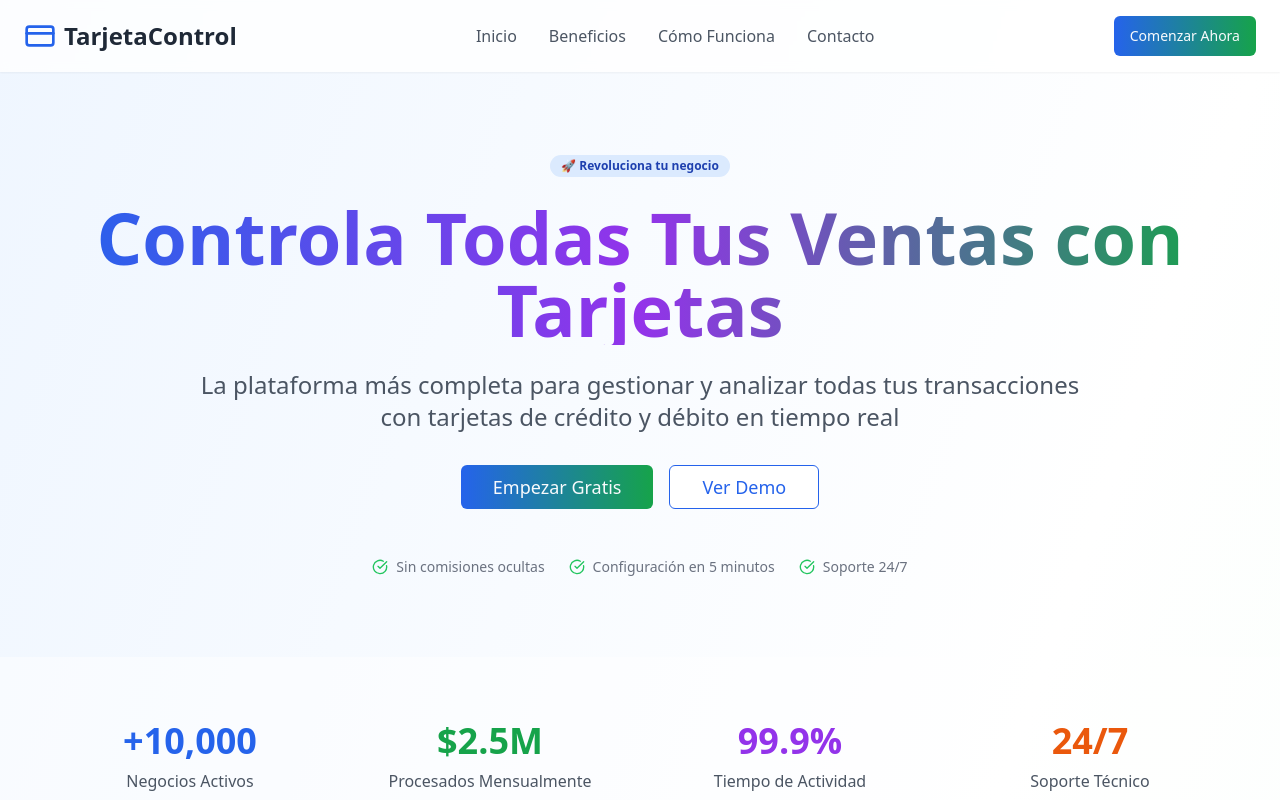
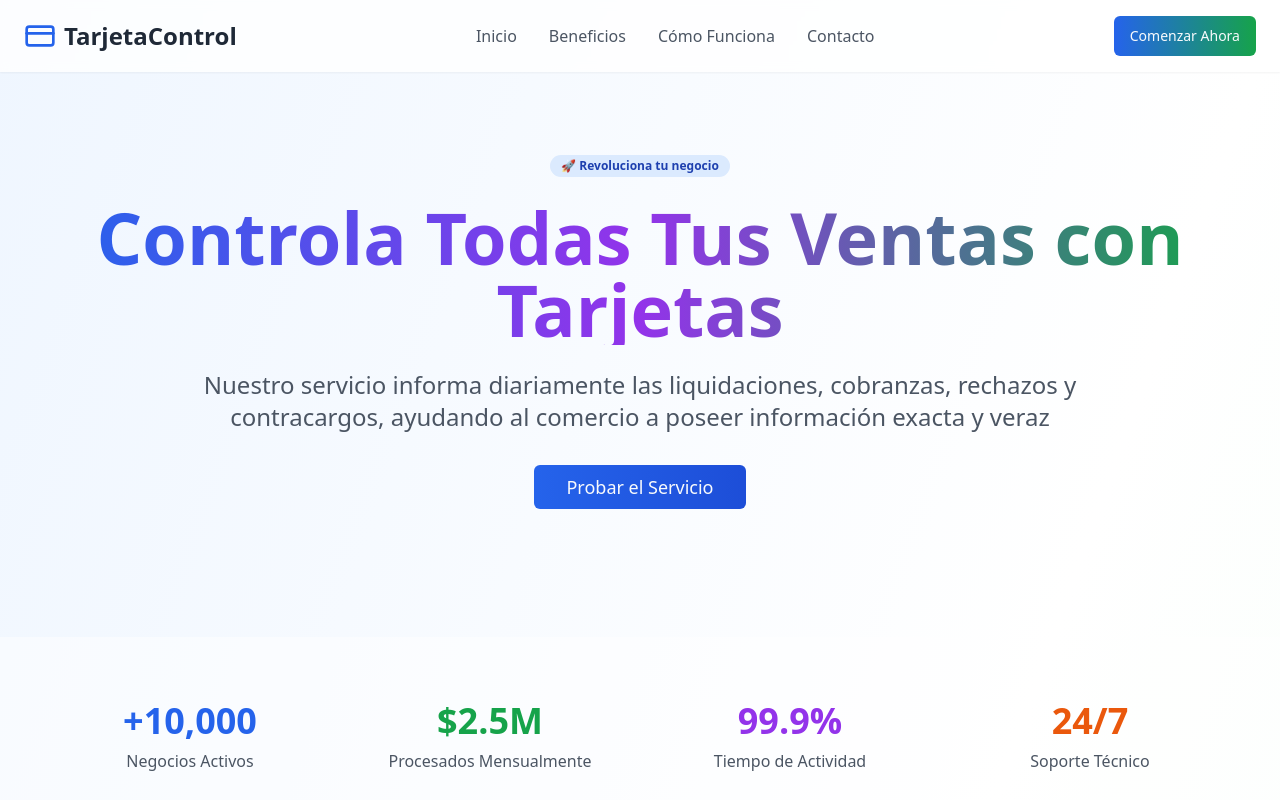
Before and after one commit to nicosaid/tarjeta-control-facil, a React (Vite) app: page / in a window 1280 px wide. Shown: the top 800 px of the page. Built offline with nearby package versions, Linux system fonts and the light colour scheme.

Commit message:
Refactor: Update hero section and button
- Modified the hero section text.
- Changed the "Empezar Gratis" button to "Probar el servicio" and linked it to WhatsApp with a pre-filled message.
- Removed the "Ver Demo" button and the checkmark elements.

```diff
--- a/src/pages/Index.tsx
+++ b/src/pages/Index.tsx
@@ -1,4 +1,3 @@
-
 import { Button } from "@/components/ui/button";
 import { Card, CardContent } from "@/components/ui/card";
 import { Badge } from "@/components/ui/badge";
@@ -17,6 +16,13 @@ import {
 } from "lucide-react";
 
 const Index = () => {
+  const handleWhatsAppClick = () => {
+    const phoneNumber = "5491149383569";
+    const message = "Hola quiero probar el servicio de tarjeta control";
+    const whatsappUrl = `https://wa.me/${phoneNumber}?text=${encodeURIComponent(message)}`;
+    window.open(whatsappUrl, '_blank');
+  };
+
   return (
     <div className="min-h-screen bg-gradient-to-br from-blue-50 via-white to-green-50">
       {/* Header */}
@@ -50,29 +56,16 @@ const Index = () => {
             Controla Todas Tus Ventas con Tarjetas
           </h1>
           <p className="text-xl md:text-2xl text-gray-600 mb-8 max-w-4xl mx-auto leading-relaxed">
-            La plataforma más completa para gestionar y analizar todas tus transacciones con tarjetas de crédito y débito en tiempo real
+            Nuestro servicio informa diariamente las liquidaciones, cobranzas, rechazos y contracargos, ayudando al comercio a poseer información exacta y veraz
           </p>
-          <div className="flex flex-col sm:flex-row gap-4 justify-center items-center mb-12">
-            <Button size="lg" className="bg-gradient-to-r from-blue-600 to-green-600 hover:from-blue-700 hover:to-green-700 text-lg px-8 py-4">
-              Empezar Gratis
+          <div className="flex justify-center mb-12">
+            <Button
+              size="lg"
+              className="bg-gradient-to-r from-blue-600 to-blue-700 hover:from-blue-700 hover:to-blue-800 text-lg px-8 py-4"
+              onClick={handleWhatsAppClick}
+            >
+              Probar el Servicio
             </Button>
-            <Button variant="outline" size="lg" className="border-blue-600 text-blue-600 hover:bg-blue-50 text-lg px-8 py-4">
-              Ver Demo
-            </Button>
-          </div>
-          <div className="flex items-center justify-center space-x-6 text-sm text-gray-500">
-            <div className="flex items-center">
-              <CheckCircle className="h-4 w-4 text-green-500 mr-2" />
-              Sin comisiones ocultas
-            </div>
-            <div className="flex items-center">
-              <CheckCircle className="h-4 w-4 text-green-500 mr-2" />
-              Configuración en 5 minutos
-            </div>
-            <div className="flex items-center">
-              <CheckCircle className="h-4 w-4 text-green-500 mr-2" />
-              Soporte 24/7
-            </div>
           </div>
         </div>
       </section>
```
